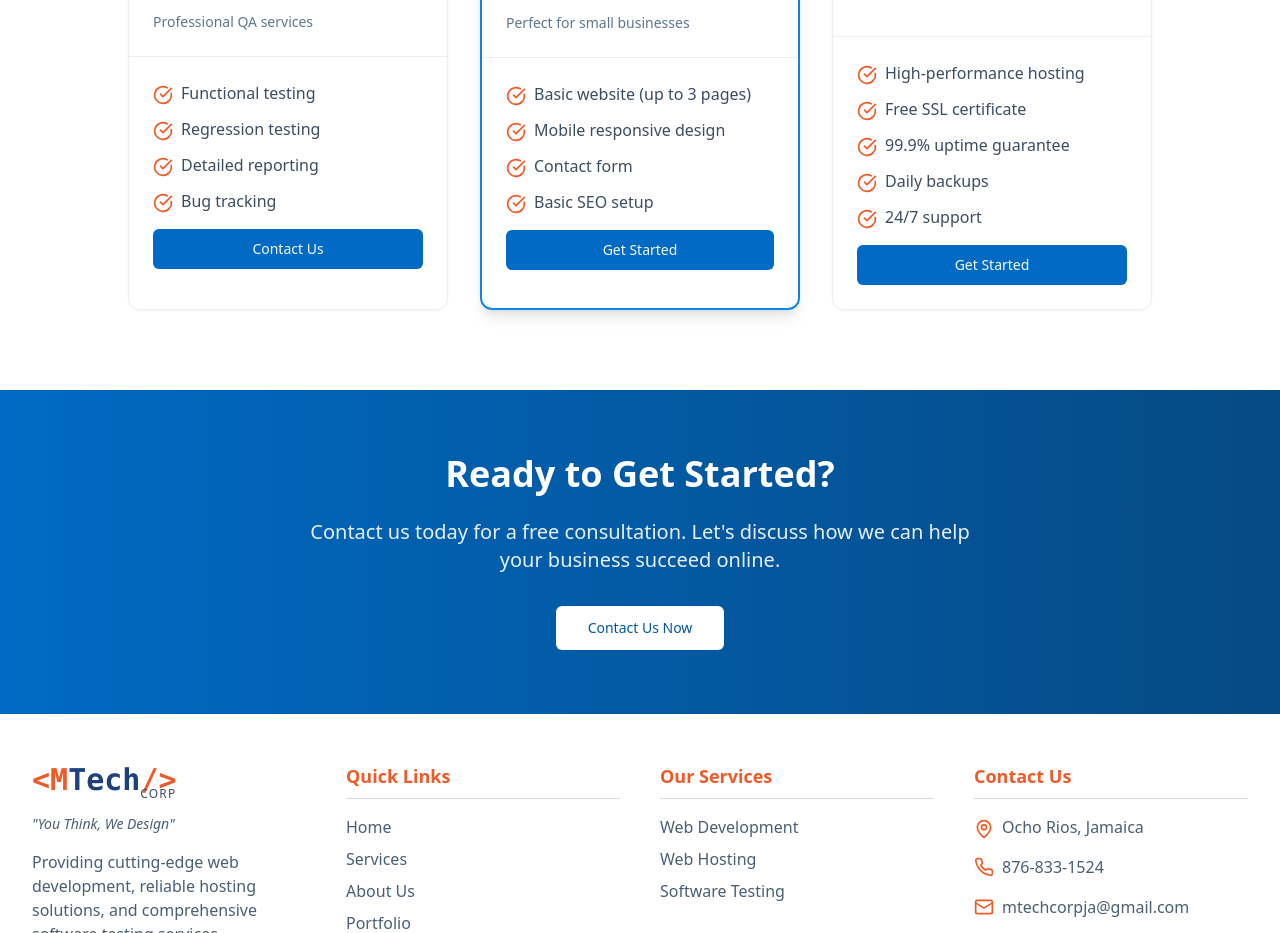
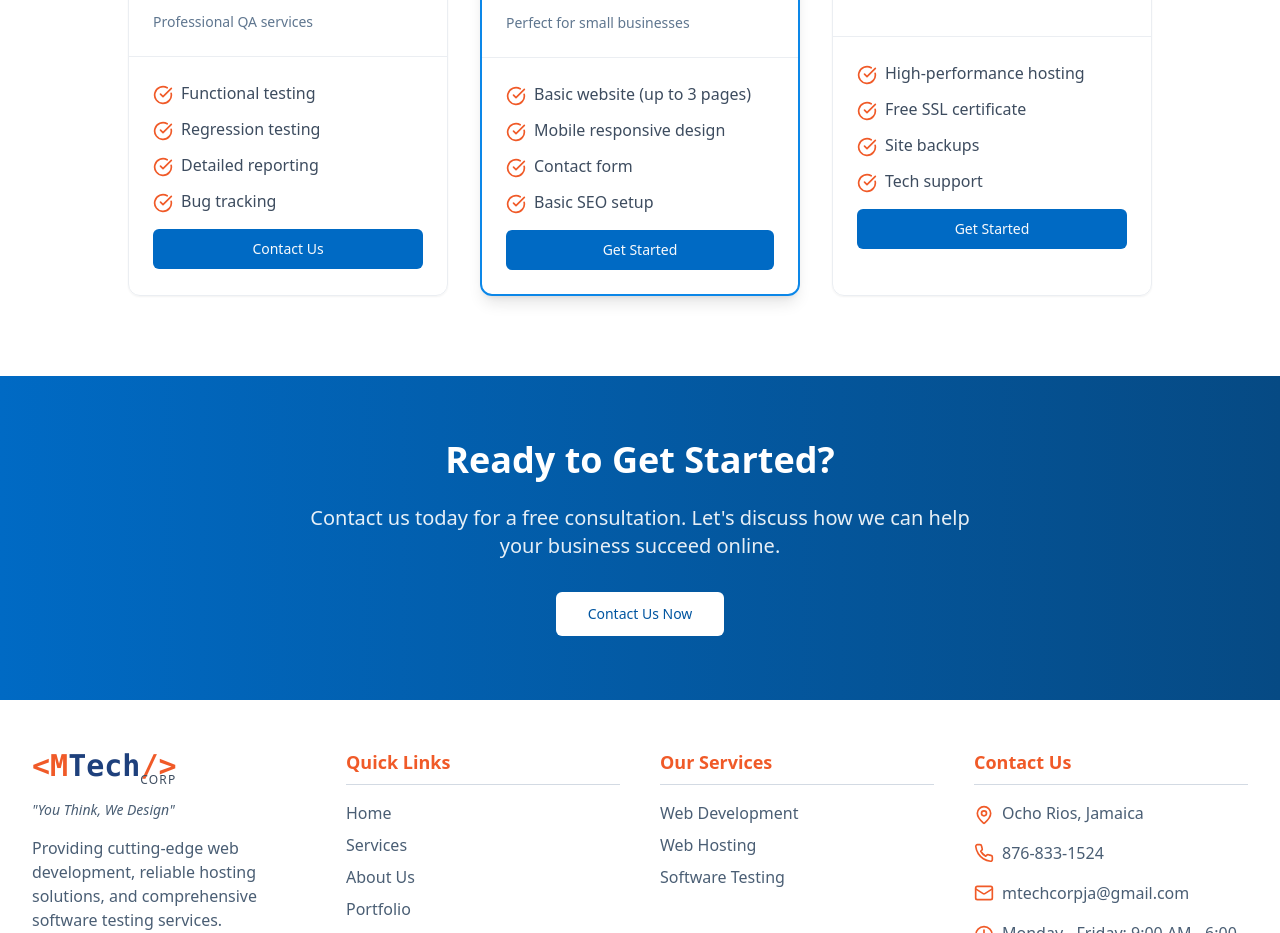
Before and after one commit to Moya876/mtech-digital-hub, a React (Vite) app: page /services in a window 1280 px wide. Shown: the part 3300-4233 px from the top of the page. Built offline with nearby package versions, Linux system fonts and the light colour scheme.

Commit message:
Code edited in Lovable Code Editor
Edited UI in Lovable

```diff
--- a/src/pages/Services.tsx
+++ b/src/pages/Services.tsx
@@ -308,15 +308,11 @@ const Services = () => {
                   </li>
                   <li className="flex items-start">
                     <CheckCircle className="h-5 w-5 text-mtechOrange mr-2 mt-1 flex-shrink-0" />
-                    <span className="text-mtechGray-700">99.9% uptime guarantee</span>
+                    <span className="text-mtechGray-700">Site backups</span>
                   </li>
                   <li className="flex items-start">
                     <CheckCircle className="h-5 w-5 text-mtechOrange mr-2 mt-1 flex-shrink-0" />
-                    <span className="text-mtechGray-700">Daily backups</span>
-                  </li>
-                  <li className="flex items-start">
-                    <CheckCircle className="h-5 w-5 text-mtechOrange mr-2 mt-1 flex-shrink-0" />
-                    <span className="text-mtechGray-700">24/7 support</span>
+                    <span className="text-mtechGray-700">Tech support</span>
                   </li>
                 </ul>
                 <Button className="w-full bg-mtechBlue-600 hover:bg-mtechOrange" asChild>
```
